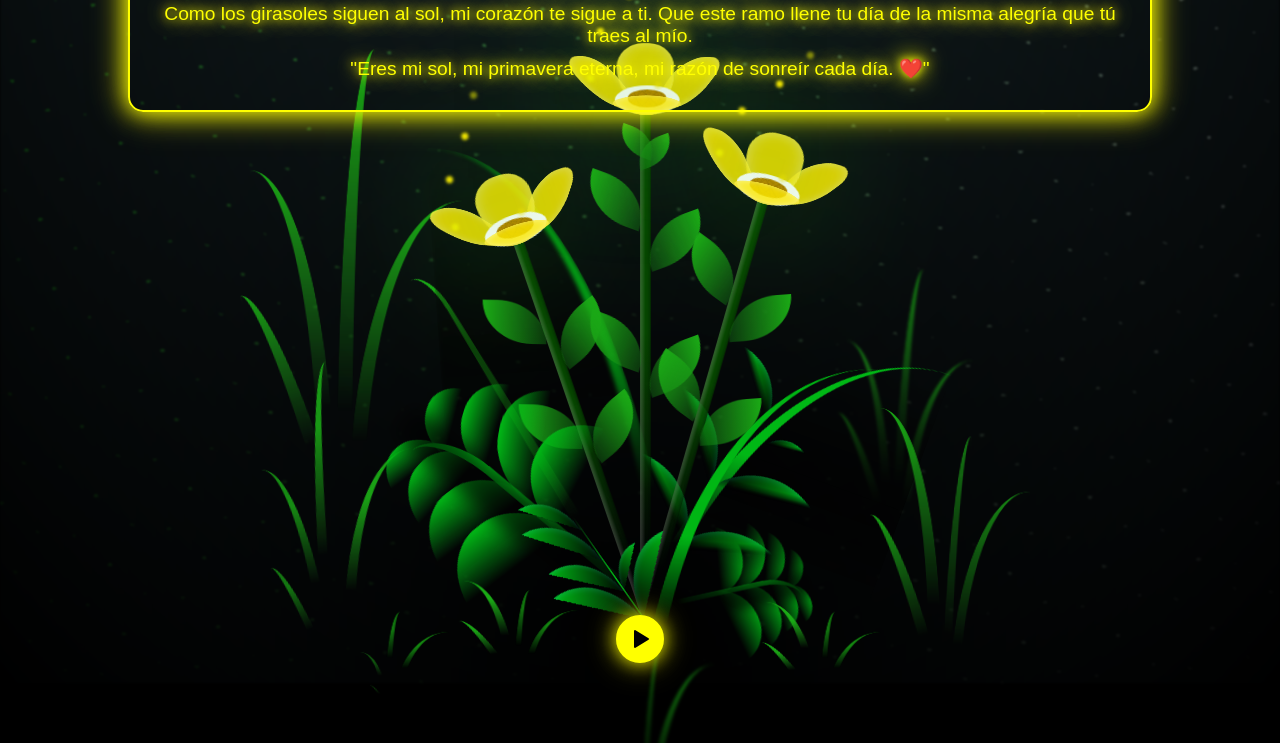
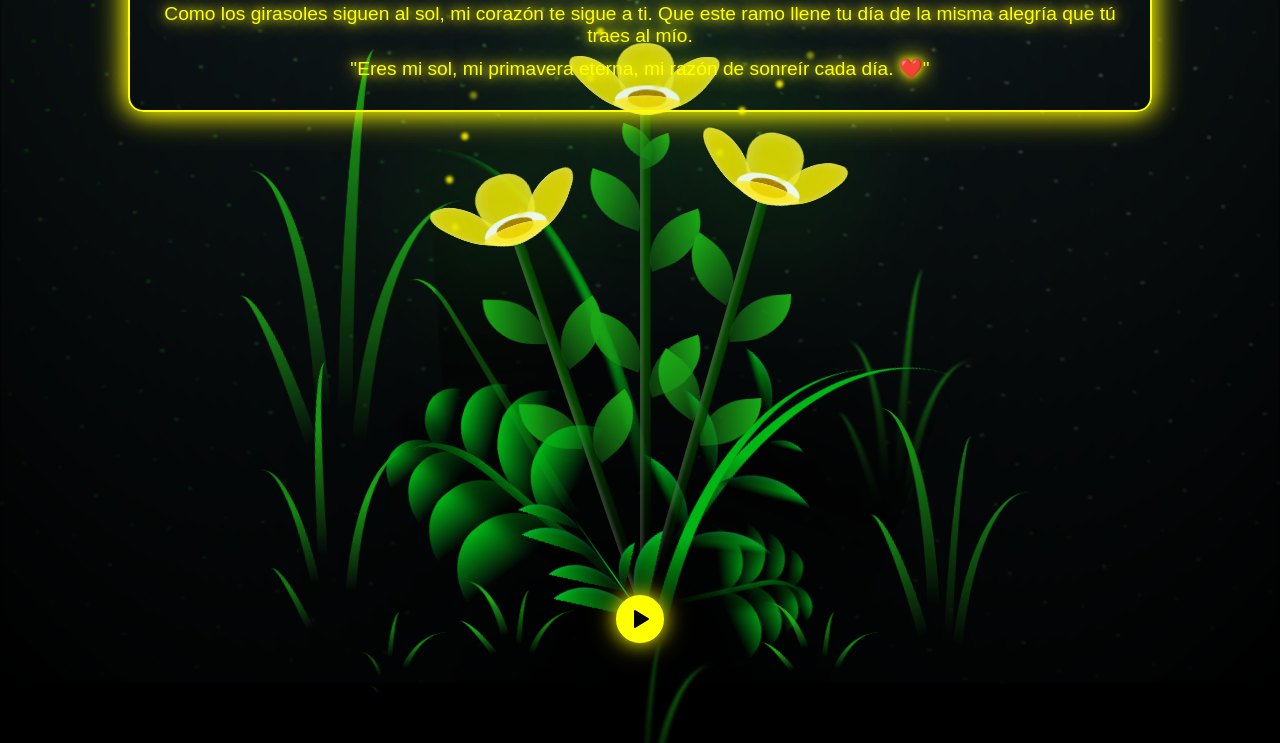
Before and after one commit to carlosCACB333/yellow-flowers, a plain HTML site: page index.html in a window 1280 px wide. Shown: the part 117-860 px from the top of the page. Drawn offline with Linux system fonts and the light colour scheme.

Commit message:
Adjust bottom positioning of body element to improve layout

```diff
--- a/main.css
+++ b/main.css
@@ -1720,7 +1720,7 @@ body {
     align-items: center;
     justify-content: center;
     position: absolute;
-    bottom: 20px;
+    bottom: 40px;
     left: 50%;
     transform: translateX(-50%);
     padding: 10px;
```
